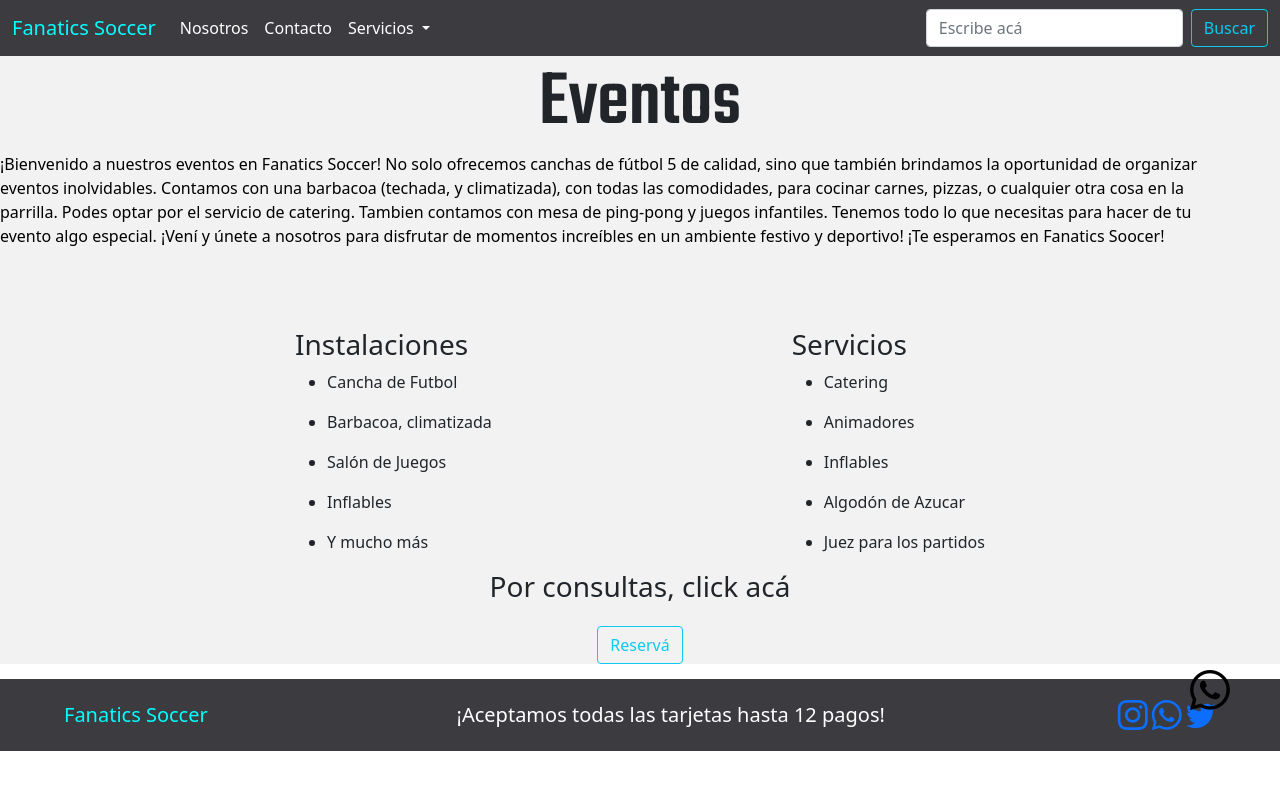
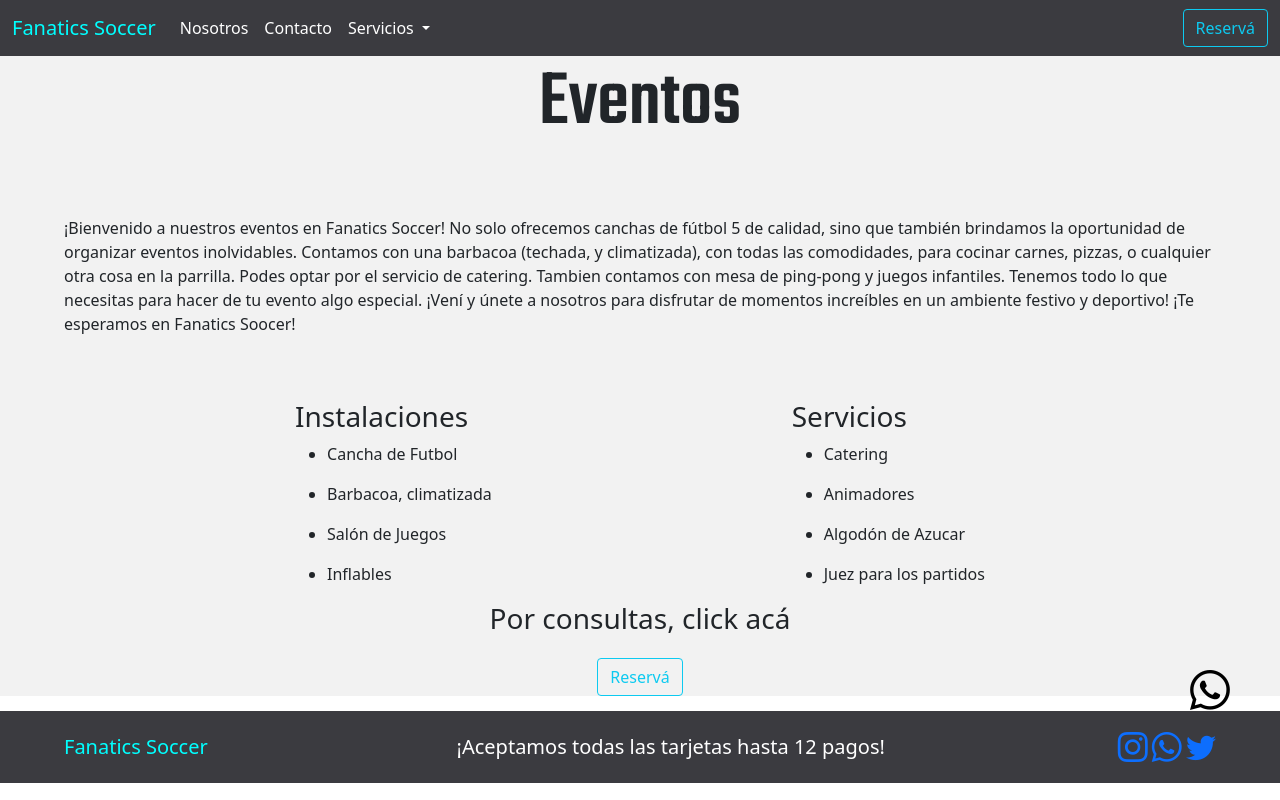
Before and after one commit to DiegoFattoruso/Fanatics-Web, a plain HTML site: page pages/eventos.html in a window 1280 px wide. Drawn offline with nearby package versions, Linux system fonts and the light colour scheme.

Commit message:
Cambio nav

```diff
--- a/css/style.css
+++ b/css/style.css
@@ -166,16 +166,7 @@
     margin-bottom: 0;
 }
 
-.parrafo{
-    color: black;
 
-    font-size: 1rem;
-
-    margin: left 5%;
-    margin-right: 5%;
-
-
-}
 .img-2{
     grid-column: span 2;
 }
@@ -267,8 +258,6 @@
 
 .tarjetas-eventos{
     margin: 0 150px;
-    margin-top: 5%;
-
 
 }
 .consulta-eventos{
@@ -278,6 +267,9 @@
     align-items: center;
     margin-bottom: 15px;
 
+}
+section div .parrafo{
+    margin: 5%;
 }
 
 /****Nuestras Canchas*****/
--- a/pages/eventos.html
+++ b/pages/eventos.html
@@ -23,10 +23,10 @@
                 <div class="collapse navbar-collapse" id="navbarSupportedContent">
                     <ul class="navbar-nav me-auto mb-2 mb-lg-0">
                         <li class="nav-item">
-                            <a class="nav-link active" aria-current="page" href="../pages/nosotros.html">Nosotros</a>
+                            <a class="nav-link active" aria-current="page" href="./nosotros.html">Nosotros</a>
                         </li>
                         <li class="nav-item">
-                            <a class="nav-link active" href="../pages/contacto.html">Contacto</a>
+                            <a class="nav-link active" href="./contacto.html">Contacto</a>
                         </li>
                         <li class="nav-item dropdown">
                             <a class="nav-link dropdown-toggle" href="#" id="navbarDropdown" role="button"
@@ -34,17 +34,17 @@
                                 Servicios
                             </a>
                             <ul class="dropdown-menu" aria-labelledby="navbarDropdown">
-                                <li><a class="dropdown-item" href="../pages/cancha.html">Canchas</a></li>
-                                <li><a class="dropdown-item" href="../pages/eventos.html">Eventos</a></li>
+                                <li><a class="dropdown-item" href="./cancha.html">Canchas</a></li>
+                                <li><a class="dropdown-item" href="./eventos.html">Eventos</a></li>
 
                             </ul>
                         </li>
 
                     </ul>
-                    <form class="d-flex">
-                        <input class="form-control me-2" type="search" placeholder="Escribe acá" aria-label="Buscar">
-                        <button class="btn btn-outline-info" type="submit">Buscar</button>
-                    </form>
+                    <div>
+                        <a href="../pages/contacto.html"><button class="btn btn-outline-info" type="submit">Reservá</button></a>
+
+                    </div>
                 </div>
             </div>
         </nav>
@@ -75,7 +75,7 @@
                         <li><p>Barbacoa, climatizada</p></li>
                         <li><p>Salón de Juegos</p></li>
                         <li><p>Inflables</p></li>
-                        <li><p>Y mucho más</p></li>
+
                     </ul>
                 </div>
 
@@ -86,7 +86,7 @@
                     <ul>
                         <li><p>Catering</p></li>
                         <li><p>Animadores</p></li>
-                        <li><p>Inflables</p></li>
+
                         <li><p>Algodón de Azucar</p></li>
                         <li><p>Juez para los partidos</p></li>
                     </ul>
```
Also changed, not shown: index.html (+5 -7 lines), pages/cancha.html (+4 -4 lines), pages/contacto.html (+8 -8 lines), pages/nosotros.html (+8 -8 lines), 1 other file.
